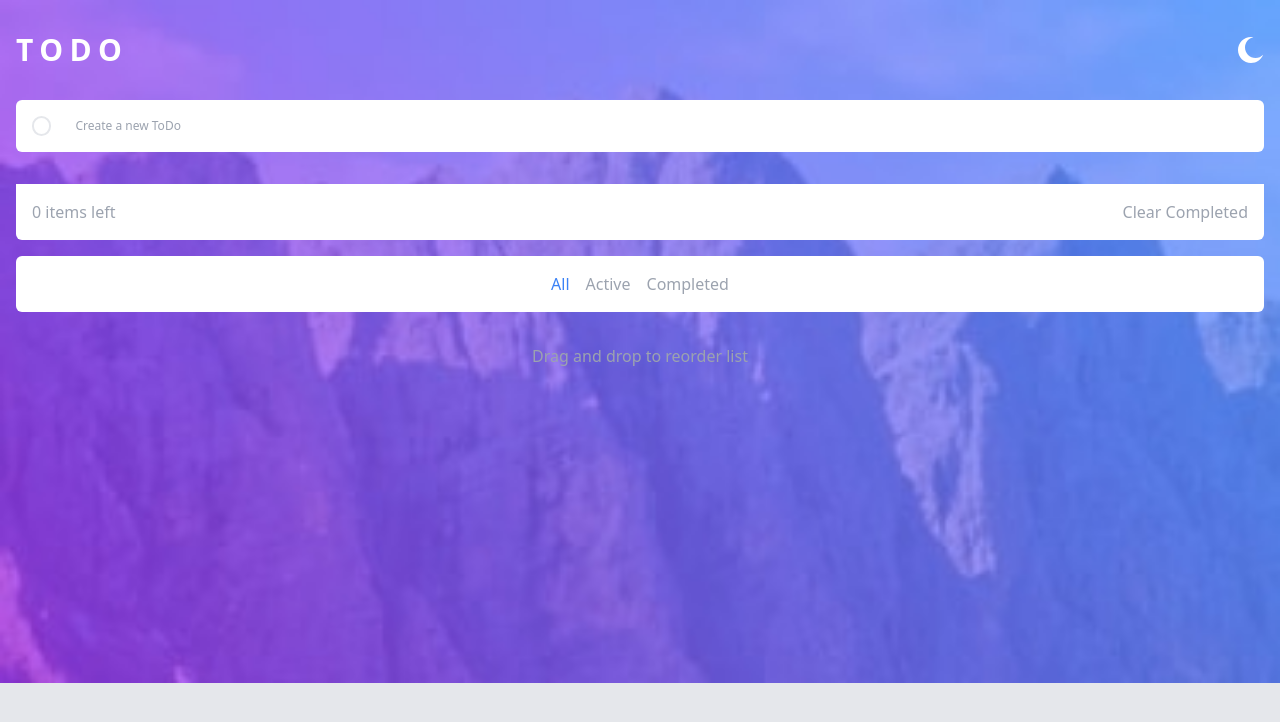
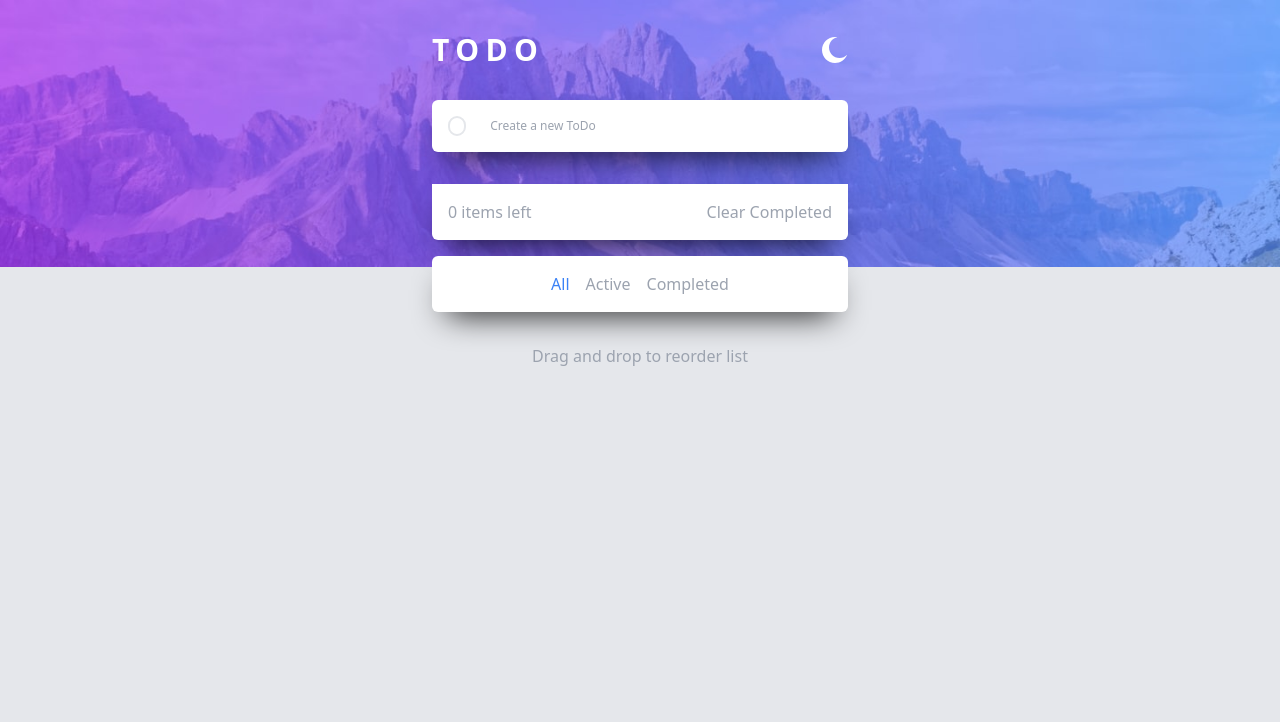
Before and after one commit to ManuelGenaro01/todoApp, a React (Vite) app: page / in a window 1280 px wide. Shown: the top 722 px of the page. Built offline with nearby package versions, Linux system fonts and the light colour scheme.

Commit message:
ToDo 4th

```diff
--- a/src/App.jsx
+++ b/src/App.jsx
@@ -55,10 +55,10 @@ const App = () => {
     };
 
     return (
-        <div className="min-h-screen bg-gray-200 bg-[url('./assets/images/bg-mobile-light.jpg')] bg-contain bg-no-repeat transition-all duration-700 dark:bg-gray-900 dark:bg-[url('./assets/images/bg-mobile-dark.jpg')]">
+        <div className="min-h-screen bg-gray-200 bg-[url('./assets/images/bg-mobile-light.jpg')] bg-contain bg-no-repeat transition-all duration-700 dark:bg-gray-900 dark:bg-[url('./assets/images/bg-mobile-dark.jpg')] md:bg-[url('./assets/images/bg-desktop-light.jpg')] md:dark:bg-[url('./assets/images/bg-desktop-dark.jpg')]">
             <Header />
 
-            <main className="container mx-auto mt-8 px-4">
+            <main className="container mx-auto mt-8 max-w-md px-4">
                 <TodoForm createTodo={createTodo} />
 
                 <TodoContent
--- a/src/components/modules/Header.jsx
+++ b/src/components/modules/Header.jsx
@@ -18,7 +18,7 @@ const Header = () => {
     }, [darkMode]);
 
     return (
-        <header className="container mx-auto px-4 pt-8">
+        <header className="container mx-auto px-4 pt-8 md:max-w-md">
             <div className="flex justify-between">
                 <h1 className="text-3xl font-semibold uppercase tracking-[0.4rem] text-white">
                     Todo
--- a/src/components/modules/TodoComputed.jsx
+++ b/src/components/modules/TodoComputed.jsx
@@ -1,6 +1,6 @@
 const TodoComputed = ({ computeTodo, clearCompleteTodo }) => {
     return (
-        <section className="flex items-center justify-between rounded-b-md bg-white px-4 py-4 text-gray-400 transition-all duration-700 dark:bg-gray-800">
+        <section className="flex items-center justify-between rounded-b-md bg-white px-4 py-4 text-gray-400 shadow-3xl transition-all duration-700 dark:bg-gray-800">
             <span>{computeTodo} items left</span>
             <button onClick={clearCompleteTodo}>Clear Completed</button>
         </section>
--- a/src/components/modules/TodoContent.jsx
+++ b/src/components/modules/TodoContent.jsx
@@ -2,7 +2,7 @@ import TodoItems from "./TodoItems";
 
 const TodoContent = ({ todos, removeTodo, completeTodo }) => {
     return (
-        <div className="mt-8 rounded-t-md bg-white text-xs transition-all duration-700 dark:bg-gray-800">
+        <div className="mt-8 rounded-t-md bg-white text-xs shadow-3xl transition-all duration-700 dark:bg-gray-800">
             {todos.map((todo) => (
                 <TodoItems
                     key={todo.id}
--- a/src/components/modules/TodoFilter.jsx
+++ b/src/components/modules/TodoFilter.jsx
@@ -1,7 +1,7 @@
 const TodoFilter = ({ changeFilter, filter }) => {
     return (
         <section className="container mx-auto mt-4">
-            <div className="flex justify-center gap-4 rounded-md bg-white py-4 px-4 transition-all duration-700 dark:bg-gray-800">
+            <div className="flex justify-center gap-4 rounded-md bg-white py-4 px-4 shadow-3xl transition-all duration-700 dark:bg-gray-800">
                 <button
                     className={`${
                         filter === "all"
--- a/src/components/modules/TodoForm.jsx
+++ b/src/components/modules/TodoForm.jsx
@@ -15,7 +15,7 @@ const TodoForm = ({ createTodo }) => {
     return (
         <form
             onSubmit={handleSubmit}
-            className="mt-8 flex items-center gap-6 overflow-hidden rounded-md bg-white py-4 px-4 text-xs transition-all duration-700 dark:bg-gray-800"
+            className="mt-8 flex items-center gap-6 overflow-hidden rounded-md bg-white py-4 px-4 text-xs shadow-3xl transition-all duration-700 dark:bg-gray-800"
         >
             <span className="inline-block h-5 w-5 rounded-full border-2"></span>
             <input
--- a/tailwind.config.cjs
+++ b/tailwind.config.cjs
@@ -2,7 +2,11 @@
 module.exports = {
     content: ["./index.html", "./src/**/*{js,ts,jsx,tsx}"],
     theme: {
-        extend: {},
+        extend: {
+            boxShadow: {
+                "3xl": "0 16px 33px -15px rgba(0, 0, 0, 1)",
+            },
+        },
     },
     plugins: [],
     darkMode: "class",
```
